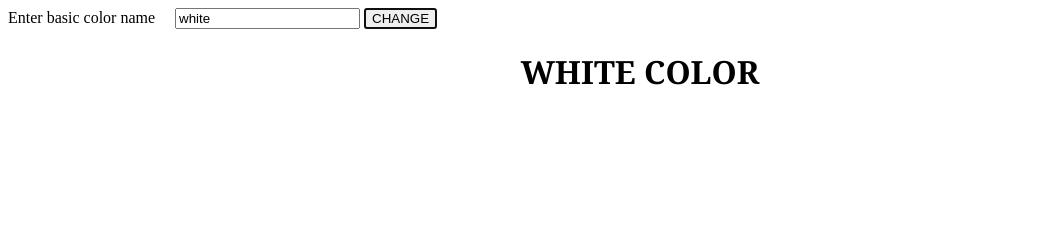
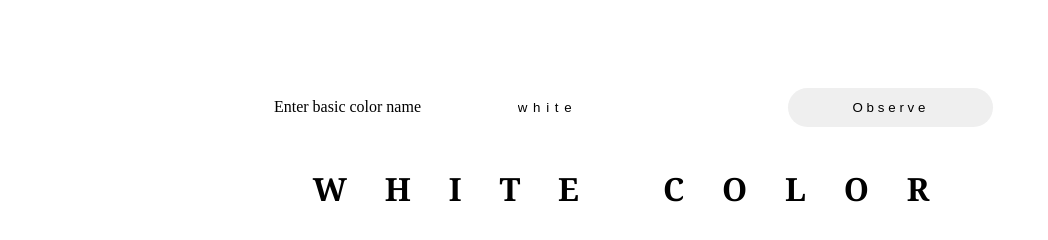
Before and after one commit to 7ravichandran96/dynamicColorChanger, a plain HTML site: page index.html in a window 1280 px wide. Shown: the whole page, without its empty margins (0-1048 px from the left). Drawn offline with Linux system fonts and the light colour scheme; a web font is replaced by a local one.

Commit message:
added root files

```diff
--- /dev/null
+++ b/asserts/css/styles.css
@@ -0,0 +1,69 @@
+* {
+    padding: 0;
+    margin: 0;
+    box-sizing: border-box;
+
+}
+
+::placeholder {
+    color: black;
+    background: white;
+}
+
+.forms {
+    width: 100vw;
+    display: flex;
+    justify-content: center;
+    align-items: center;
+    margin-top: 6vh;
+    padding: 5vh;
+
+}
+
+#values {
+    outline: none;
+    border: none;
+    margin: 0 1vw 0 1vw;
+    padding: 1.5vh 5vw;
+    border-radius: 10px;
+    letter-spacing: 1.5mm;
+}
+
+#values:focus,
+#values:active {
+    outline: none;
+    margin: 0 1vw 0 1vw;
+    border: none;
+}
+
+
+
+#search {
+    outline: none;
+    border: none;
+    margin: 0 1vw 0 1vw;
+    padding: 1.5vh 5vw;
+    border-radius: 20px;
+    color: black;
+    text-transform: capitalize;
+    letter-spacing: 1mm;
+}
+
+#search:hover {
+
+    background: lightblue;
+
+}
+
+#search:focus,
+#search:active {
+
+    outline: none;
+    background: lightblue;
+}
+
+#outColor {
+    letter-spacing: 1cm;
+    font-family: 'Kablammo', cursive;
+
+}
--- /dev/null
+++ b/asserts/javascript/scripts.js
@@ -0,0 +1,47 @@
+// function declared to executed the color name to change background
+function some() {
+    //  declaration of variables and dom access
+    var def = document.getElementById("colorChanger");
+    var inputValue = document.getElementById("values"); // input value declar
+    var outcolor = document.getElementById("outColor");//out come of color process
+    var clrFocus = document.getElementById("search");//clear and focus the values in input
+    var changed;//outputs the final result to store here
+    // condition chec if there is any empty inputs
+    if (inputValue.value === "") {
+        changed = alert("Enter valid color");
+    }
+    // found any valid color will execute if no color matched will show previous color or same color
+    else {
+        inputValue = inputValue.value.toUpperCase();
+        outcolor.value = inputValue + " COLOR";
+        document.body.style.backgroundColor = inputValue;
+        changed = document.getElementById("outColor").innerHTML = outcolor.value
+        // condition to check if white color / yellow / lightblue to change its text color to black
+        if (inputValue === "WHITE" || inputValue === "YELLOW" || inputValue === "LIGHTBLUE" || inputValue === "TRANSPARENT" || inputValue === "PINK" || inputValue === "LIGHTGREEN") {
+
+            document.body.style.color = "black";
+
+        }
+        //here default text color will be white
+        else {
+
+            document.body.style.color = "white";
+
+        }
+        //clear the input value after every change
+        clrFocus.addEventListener("click",  () =>{
+            let inValue = document.getElementById("values")
+            cleared = inValue.value = "";
+        });
+        def.addEventListener("submit",(e)=>{
+            e.preventDefault()
+
+        })
+
+
+
+
+
+    }
+
+}
--- a/index.html
+++ b/index.html
@@ -4,26 +4,33 @@
 <head>
     <meta charset="UTF-8">
     <meta name="viewport" content="width=device-width, initial-scale=1.0">
+    <link rel="stylesheet" href="/asserts/css/styles.css">
+    <link rel="preconnect" href="https://fonts.googleapis.com">
+    <link rel="preconnect" href="https://fonts.gstatic.com" crossorigin>
+    <link href="https://fonts.googleapis.com/css2?family=Kablammo:MORF@0;29&display=swap" rel="stylesheet">
+    <link rel="icon" href="asserts/images/faviconColor.png">
     <title>Dynamic color changing Project</title>
 </head>
 
 <body>
 
     <!-- input color change -->
-    <div id="colorChanger">
-        <form >
+    <div class="forms">
+        <form id="colorChanger">
 
             <label id="color">Enter basic color name &nbsp; &nbsp;
-                <input id="values" type="text" placeholder="defaut white color"  value="white" autocomplete="Off" >
-            <input type="button" value="CHANGE" id="search"  onclick="some() " autofocus>
+                <input id="values" type="text" value="white" autocomplete="Off" autofocus>
+                <input id="search" type="submit" value="observe" onclick="some()">
 
         </form>
     </div>
-    <div >
-        <h1 id="outColor" style="text-align: center; text-transform: uppercase; font-family: Cambria, Cochin, Georgia, Times, 'Times New Roman', serif;">white color</h1>
+    <div>
+        <h1 id="outColor"
+            style="text-align: center; text-transform: uppercase; font-family: Cambria, Cochin, Georgia, Times, 'Times New Roman', serif;">
+            white color</h1>
     </div>
 
-    <script src="javascript/scripts.js"></script>
+    <script src="/asserts/javascript/scripts.js"></script>
 
 </body>
 
```
Also changed, not shown: asserts/images/faviconColor.png (added).
